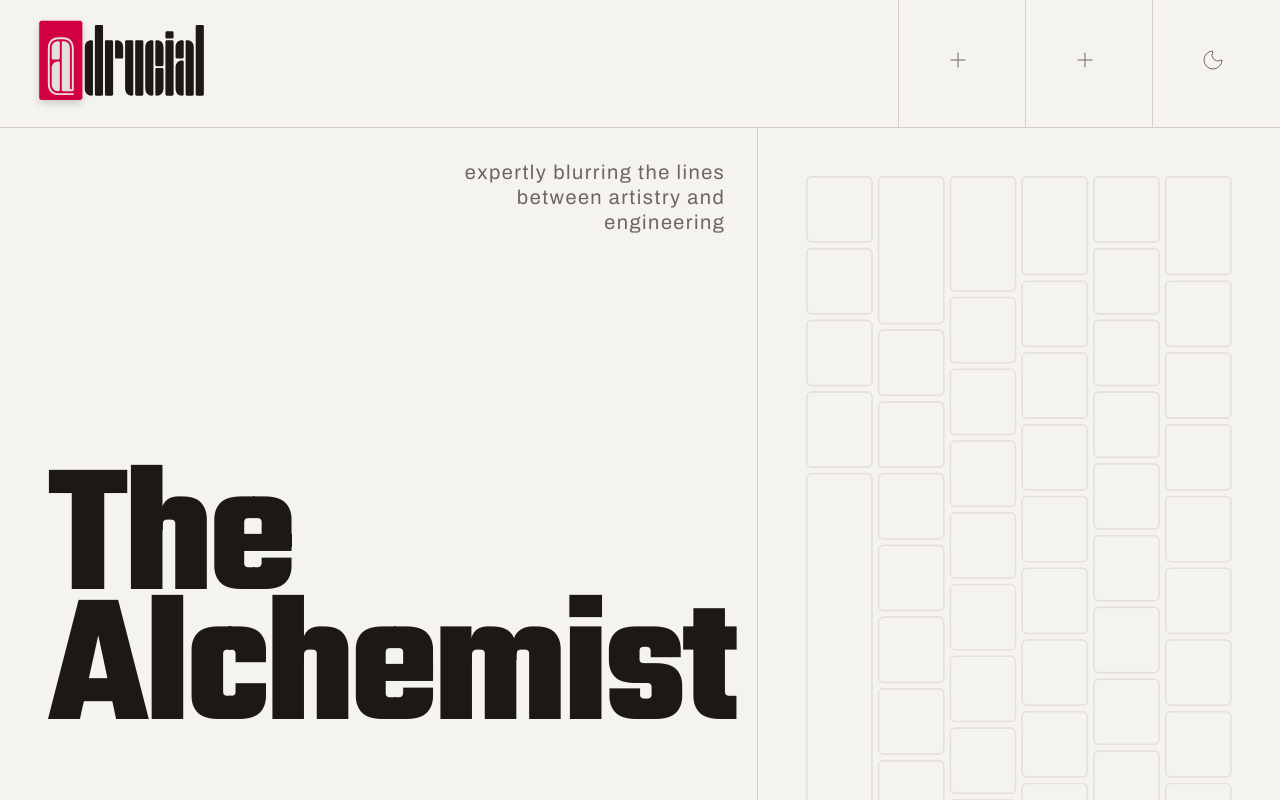
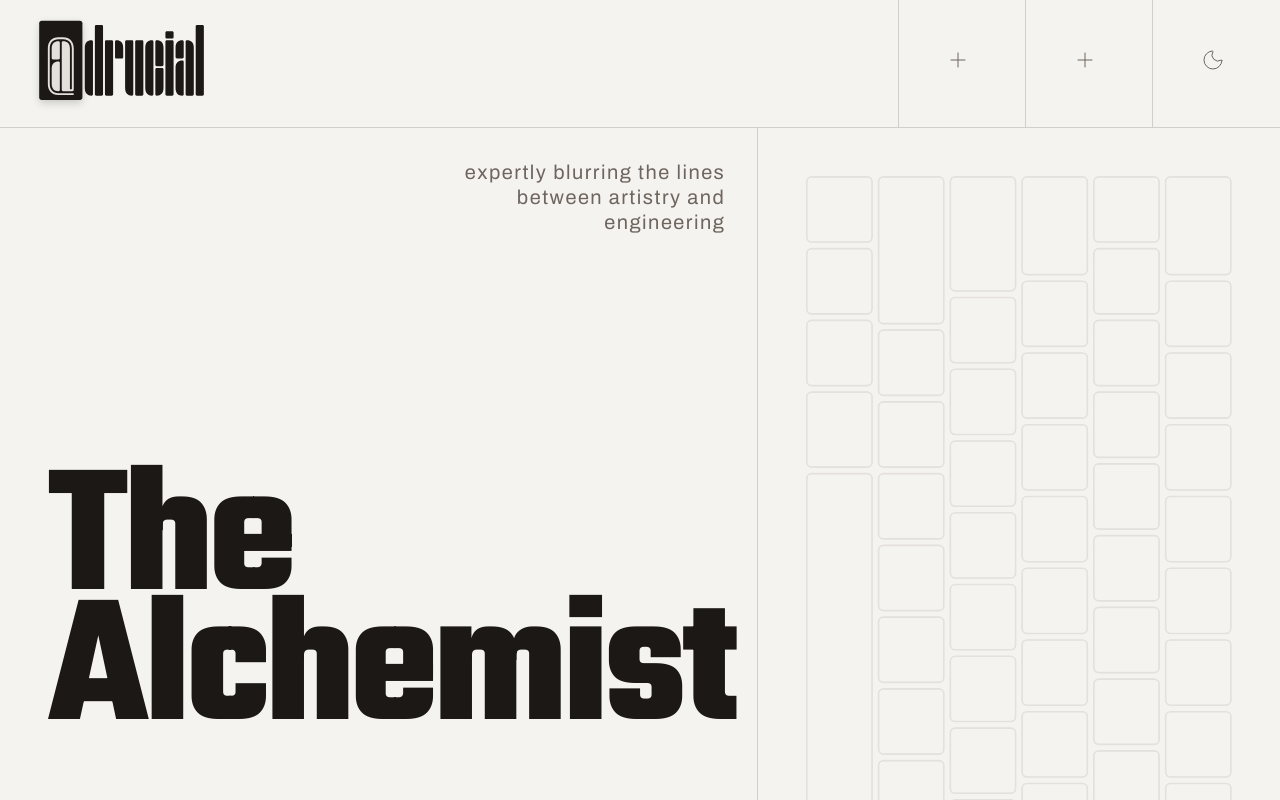
Before and after one commit to Drucial/at-drucial, a Next.js app: page / in a window 1280 px wide. Built offline with nearby package versions, Linux system fonts and the light colour scheme.

Commit message:
correct logo color

```diff
--- a/components/ui/logo.tsx
+++ b/components/ui/logo.tsx
@@ -24,7 +24,7 @@ export function Logo({ variant = "wordmark", size = "md" }: LogoProps) {
         >
           <g filter="url(#filter0_dd_6709_24422)">
             <path
-              className="fill-brand"
+              className="fill-foreground"
               d="M3 3C3 2.44771 3.44772 2 4 2H20C20.5523 2 21 2.44772 21 3V34C21 34.5523 20.5523 35 20 35H4C3.44772 35 3 34.5523 3 34V3Z"
             />
             <path
```
